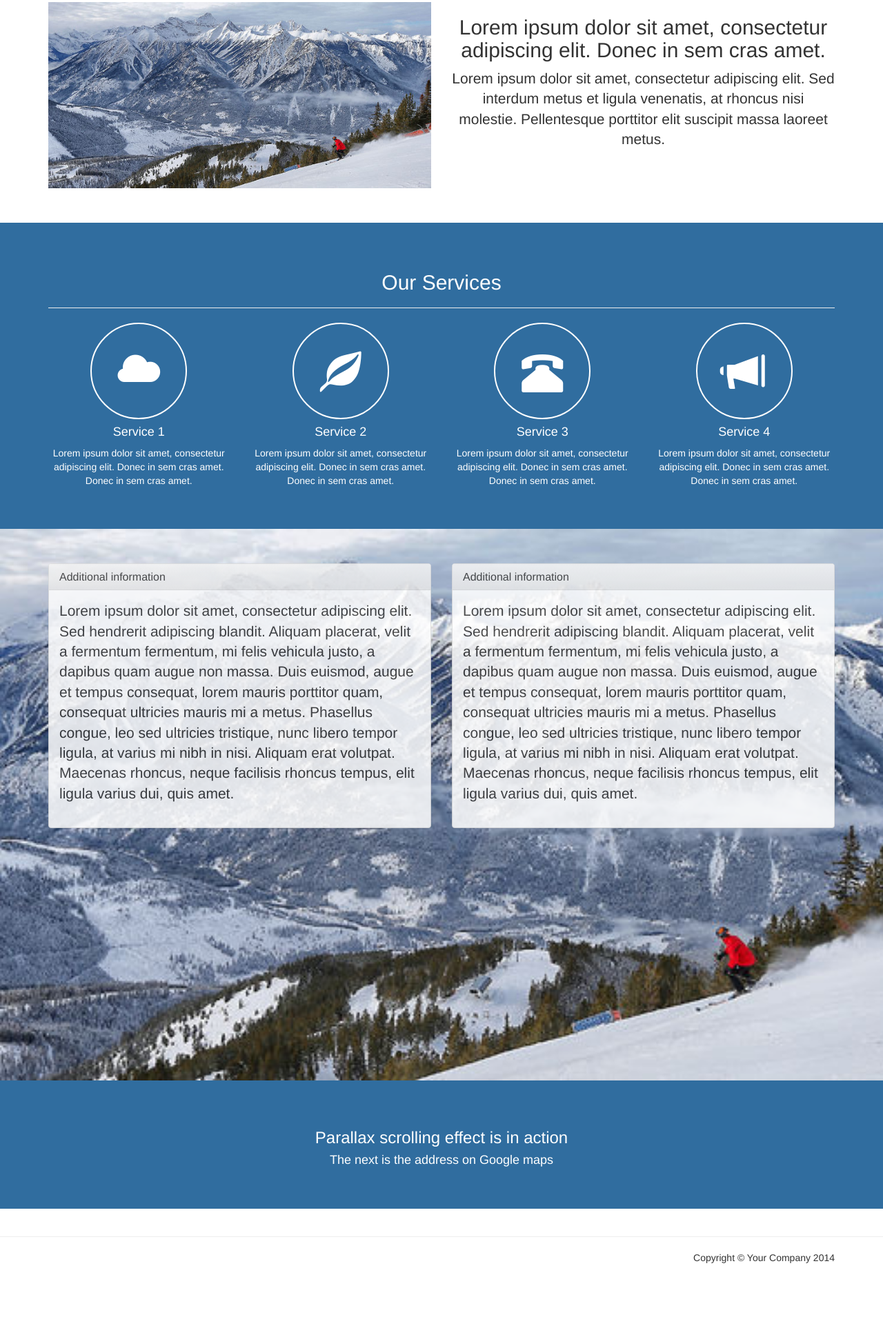
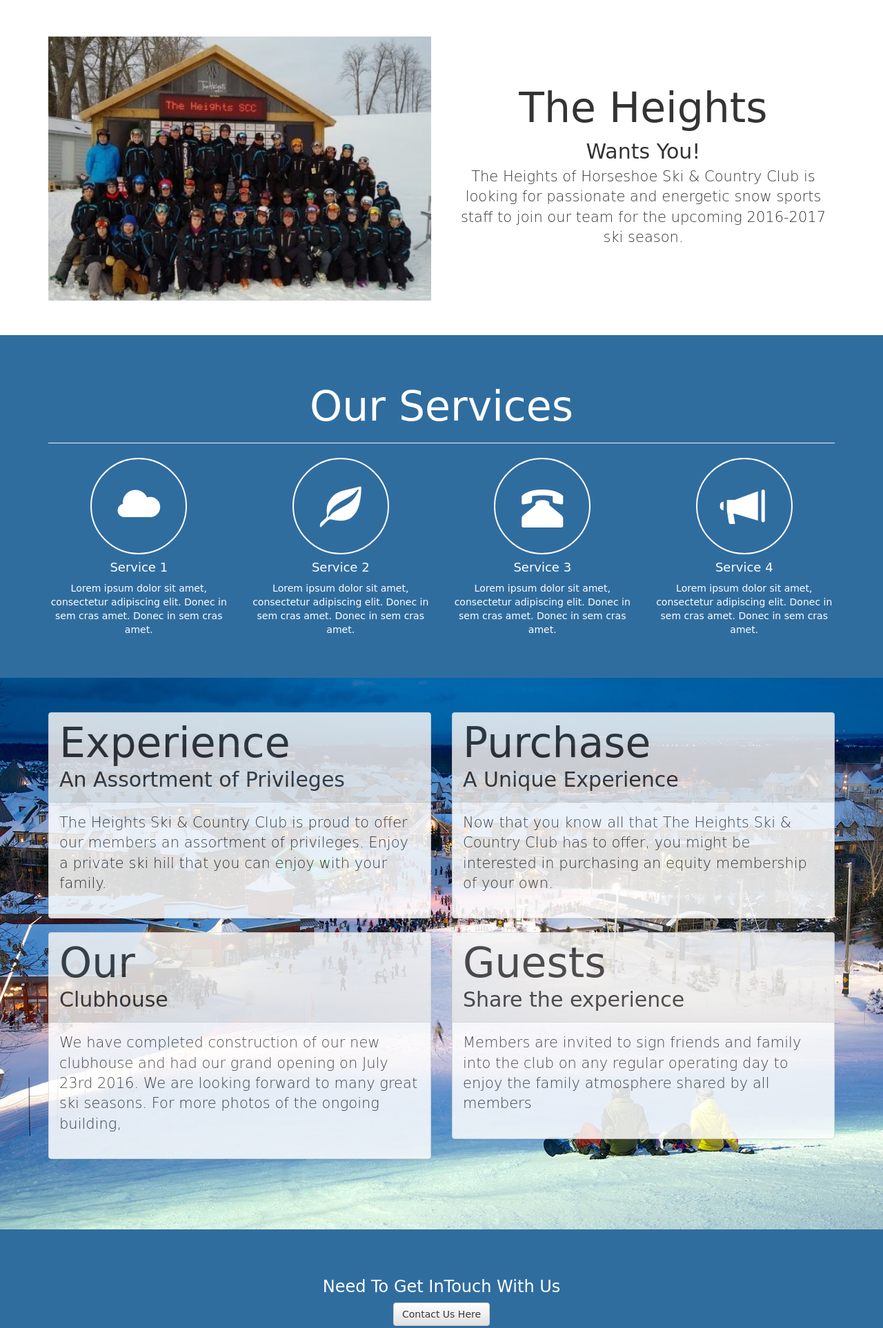
Before and after one commit to gilemerson/ParallaxDemo, a website: page index.html in a window 1280 px wide. Shown: the part 847-2773 px from the top of the page at 69% size. Before the commit the page ends 2711 px from the top, so only its background shows below. Drawn offline with Linux system fonts and the light colour scheme; some packages are replaced by stand-ins of ours.

Commit message:
Added Images - Updated CSS Page and with Font-Size-Family etc. Also Updated index.html

```diff
--- a/Content/app.css
+++ b/Content/app.css
@@ -1,6 +1,8 @@
 
 /* general styles */
 html, body {
+  font-family: 'Merienda One', cursive, sans-serif;
+
   height: 100%;
   width: 100%;
 }
@@ -8,6 +10,22 @@
 /* padded section */
 .pad-section {
   padding: 50px 0;
+}
+.pad-section h2 {
+  font-size: 60px;
+
+}
+#navbar-collapse-main{
+  font-size: 20px;
+}
+.navbar-brand{
+  font-size: 20px;
+}
+#heights{
+   margin-top: 50px;
+}
+#smallHeights{
+  font-size: 30px;
 }
 .pad-section img {
   width: 100%;
@@ -28,7 +46,7 @@
 
 /* additional sections */
 #home {
-  background: url(../Assets/image1.jpg) no-repeat center center fixed;
+  background: url(../Assets/image3.jpg) no-repeat center center fixed;
   display: table;
   height: 100%;
   position: relative;
@@ -56,7 +74,7 @@
 }
 
 #information {
-  background: url(../Assets/image1.jpg) no-repeat center center fixed;
+  background: url(../Assets/image3.jpg) no-repeat center center fixed;
   display: table;
   height: 800px;
   position: relative;
--- a/index.html
+++ b/index.html
@@ -1,6 +1,6 @@
 <!--
-    Project Name: Comp2015 Parallax Demo
-    Collaborators: Gil Emerson - Add Name - Add Name - Add Name - Add Name
+    Project Name: Comp2015 Parallax Demo - Bonus Assignment
+    Collaborators: Gil Emerson
 -->
 
 <!DOCTYPE html>
@@ -35,15 +35,16 @@
           <span class="icon-bar"></span>
           <span class="icon-bar"></span>
         </button>
-        <a class="navbar-brand" href="#">Your Brand Name</a>
+        <a class="navbar-brand" href="index.html">Horseshoe Heights</a>
       </div>
 
       <div class="collapse navbar-collapse" id="navbar-collapse-main">
         <ul class="nav navbar-nav navbar-right">
           <li><a href="#home">Home</a></li>
-          <li><a href="#about">About</a></li>
-          <li><a href="#services">Services</a></li>
-          <li><a href="#information">Information</a></li>
+          <li><a href="#about">Our Club</a></li>
+          <li><a href="#services">Programs</a></li>
+          <li><a href="#information">Memberships</a></li>
+          <li><a href="#information">Events</a></li>
           <li><a href="#google_map">Contact</a></li>
         </ul>
       </div><!-- /.navbar-collapse -->
@@ -53,27 +54,28 @@
   <!-- first section - Home -->
   <div id="home" class="home">
     <div class="text-vcenter">
-      <h1>Hello World</h1>
-      <h3>This is bootstrap-based layout</h3>
-      <a href="#about" class="btn btn-default btn-lg">Continue</a>
+
     </div>
   </div>
   <!-- /first section -->
-
+<div id="heights">
   <!-- second section - About -->
   <div id="about" class="pad-section">
     <div class="container">
       <div class="row">
         <div class="col-sm-6">
-          <img src="Assets/image1.jpg" alt="" />
+          <img src="Assets/image2.jpg" alt="" />
         </div>
+        <div id="heights">
         <div class="col-sm-6 text-center">
-          <h2>Lorem ipsum dolor sit amet, consectetur adipiscing elit. Donec in sem cras amet.</h2>
-          <p class="lead">Lorem ipsum dolor sit amet, consectetur adipiscing elit. Sed interdum metus et ligula venenatis, at rhoncus nisi molestie. Pellentesque porttitor elit suscipit massa laoreet metus.</p>
+          <h2>The Heights</h2>
+          <small id="smallHeights">Wants You!</small>
+          <p class="lead">The Heights of Horseshoe Ski & Country Club is looking for passionate and energetic snow sports staff to join our team for the upcoming 2016-2017 ski season.</p>
         </div>
       </div>
     </div>
   </div>
+</div>
   <!-- /second section -->
 
   <!-- third section - Services -->
@@ -113,20 +115,43 @@
         <div class="col-sm-6">
           <div class="panel panel-default">
             <div class="panel-heading">
-              <h2 class="panel-title">Additional information</h2>
+              <h2 class="panel-title">Experience</h2>
+              <small id="smallHeights">An Assortment of Privileges</small>
             </div>
             <div class="panel-body lead">
-              Lorem ipsum dolor sit amet, consectetur adipiscing elit. Sed hendrerit adipiscing blandit. Aliquam placerat, velit a fermentum fermentum, mi felis vehicula justo, a dapibus quam augue non massa. Duis euismod, augue et tempus consequat, lorem mauris porttitor quam, consequat ultricies mauris mi a metus. Phasellus congue, leo sed ultricies tristique, nunc libero tempor ligula, at varius mi nibh in nisi. Aliquam erat volutpat. Maecenas rhoncus, neque facilisis rhoncus tempus, elit ligula varius dui, quis amet.
+            The Heights Ski & Country Club is proud to offer our members an assortment of privileges.  Enjoy a private ski hill that you can enjoy with your family.
+            </div>
+          </div>
+        </div>
+         <div class="col-sm-6">
+          <div class="panel panel-default">
+            <div class="panel-heading">
+              <h2 class="panel-title">Purchase</h2>
+               <small id="smallHeights">A Unique Experience</small>
+            </div>
+            <div class="panel-body lead">
+             Now that you know all that The Heights Ski & Country Club has to offer, you might be interested in purchasing an equity membership of your own.
+            </div>
+          </div>
+        </div> <div class="col-sm-6">
+          <div class="panel panel-default">
+            <div class="panel-heading">
+              <h2 class="panel-title">Our</h2>
+               <small id="smallHeights">Clubhouse</small>
+            </div>
+            <div class="panel-body lead">
+           We have completed construction of our new clubhouse and had our grand opening on July 23rd 2016.  We are looking forward to many great ski seasons. For more photos of the ongoing building,
             </div>
           </div>
         </div>
         <div class="col-sm-6">
           <div class="panel panel-default">
             <div class="panel-heading">
-              <h2 class="panel-title">Additional information</h2>
+              <h2 class="panel-title">Guests</h2>
+               <small id="smallHeights">Share the experience</small>
             </div>
             <div class="panel-body lead">
-              Lorem ipsum dolor sit amet, consectetur adipiscing elit. Sed hendrerit adipiscing blandit. Aliquam placerat, velit a fermentum fermentum, mi felis vehicula justo, a dapibus quam augue non massa. Duis euismod, augue et tempus consequat, lorem mauris porttitor quam, consequat ultricies mauris mi a metus. Phasellus congue, leo sed ultricies tristique, nunc libero tempor ligula, at varius mi nibh in nisi. Aliquam erat volutpat. Maecenas rhoncus, neque facilisis rhoncus tempus, elit ligula varius dui, quis amet.
+              Members are invited to sign friends and family into the club on any regular operating day to enjoy the family atmosphere shared by all members
             </div>
           </div>
         </div>
@@ -136,12 +161,15 @@
   <!-- /fourth section -->
 
   <!-- fifth section -->
-  <div id="services" class="pad-section">
-    <div class="container">
-      <div class="row">
-        <div class="col-sm-12 text-center">
-          <h3>Parallax scrolling effect is in action</h3>
-          <h4>The next is the address on Google maps</h4>
+<div id="services" class="pad-section">
+  <div class="container">
+    <div class="row">
+      <div class="col-sm-12 text-center">
+        <h3>Need To Get InTouch With Us</h3>
+        <h4>
+          <!-- Single button -->
+          <div class="btn-group">
+            <button type="button" class="btn btn-default">Contact Us Here</h4>
         </div>
       </div>
     </div>
@@ -156,7 +184,7 @@
   <footer>
     <hr />
     <div class="container">
-      <p class="text-right">Copyright &copy; Your Company 2014</p>
+      <p class="text-right">Copyright &copy; Horseshoe Heights</p>
     </div>
   </footer>
   <!-- /footer -->
```
Also changed, not shown: Assets/image2.jpg (added), Assets/image3.jpg (added).
